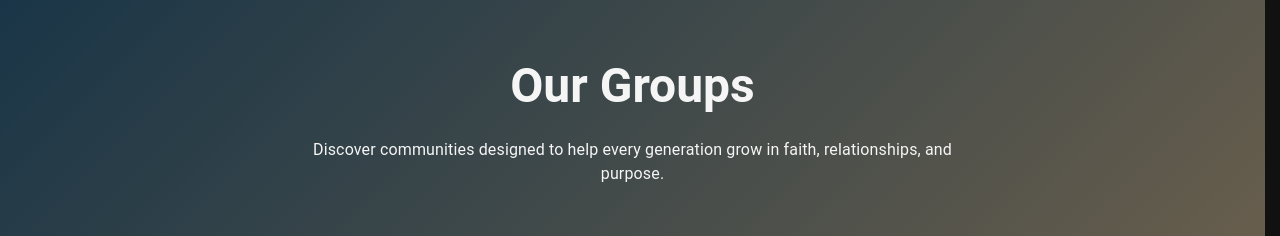
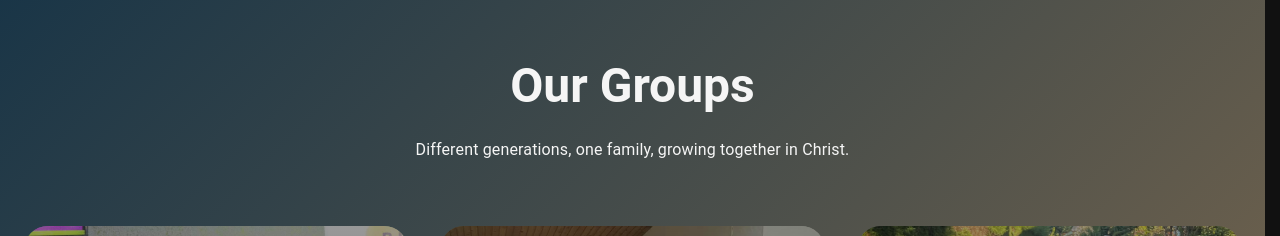
Before and after one commit to JayRostorfer/Salt-LightChurch, a Next.js app: page / in a window 1280 px wide. Shown: the part 1840-2076 px from the top of the page. Built offline with nearby package versions, Linux system fonts and the light colour scheme.

Commit message:
Update text in MinistriesPreview component

```diff
--- a/src/components/home/MinistriesPreview.js
+++ b/src/components/home/MinistriesPreview.js
@@ -52,8 +52,7 @@ export default function MinistriesPreview2() {
             color: "whitesmoke",
           }}
         >
-          Discover communities designed to help every generation grow in faith,
-          relationships, and purpose.
+          Different generations, one family, growing together in Christ.
         </Typography>
 
         {/* ========================================= */}
```
